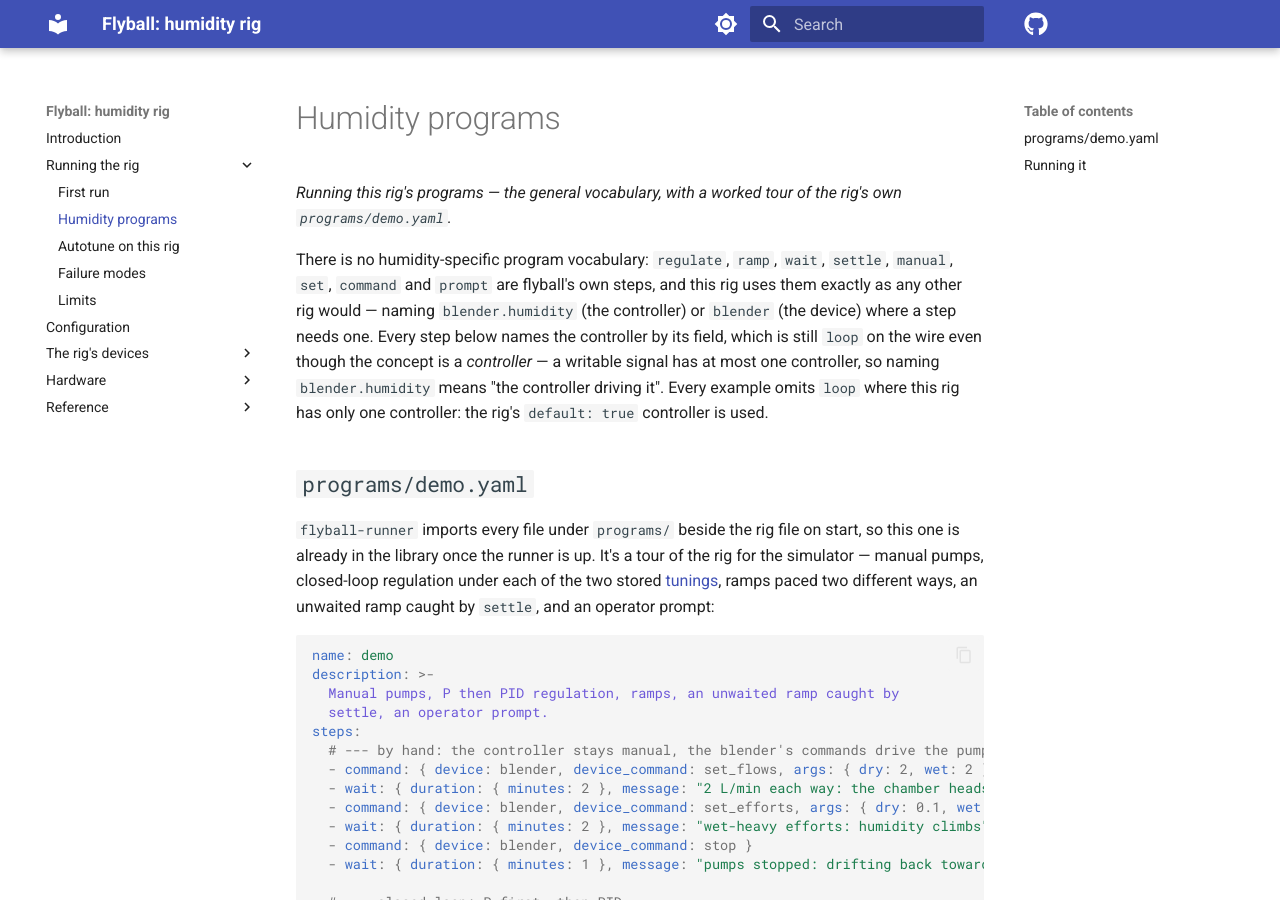
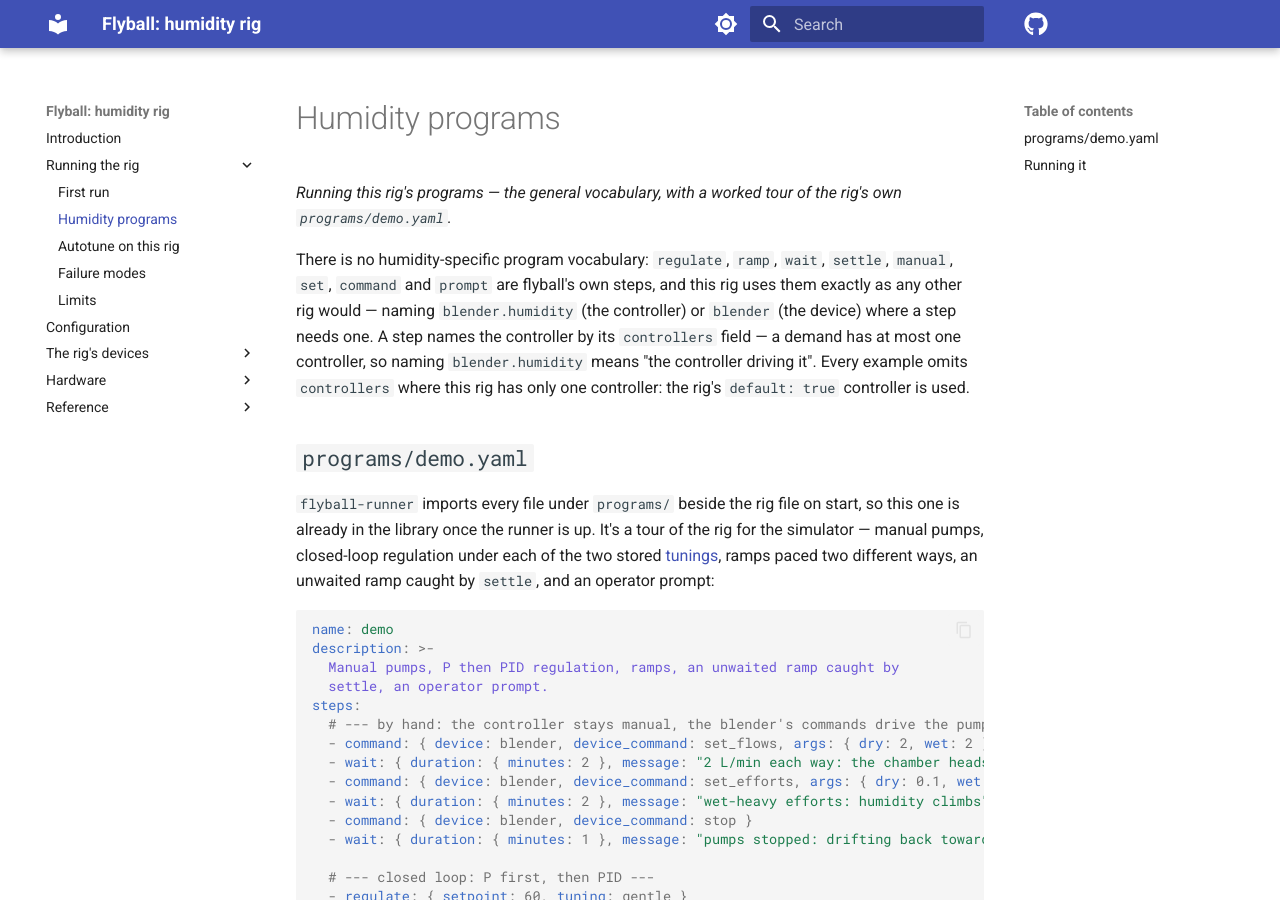
Before and after one commit to bengineer42/humctrl, an MkDocs documentation site: the page built from book/src/1-running/programs.md, in a window 1280 px wide and 900 px high. Built offline with MkDocs 1.6.1 and Material for MkDocs 9.7.7, drawn with Linux system fonts in a browser that asks for light colours; comment, search, counter and statistics services are not loaded; some of the changed text lies outside the part shown.

Commit message:
rename: pair flyball wf1-sweeps f666b0e (program key loop: -> controllers:)
Signed-off-by: Bengineer <158306087+bengineer42@users.noreply.github.com>

```diff
--- a/book/src/1-running/programs.md
+++ b/book/src/1-running/programs.md
@@ -6,10 +6,9 @@ There is no humidity-specific program vocabulary: `regulate`, `ramp`,
 `wait`, `settle`, `manual`, `set`, `command` and `prompt` are flyball's own
 steps, and this rig uses them exactly as any other rig would — naming
 `blender.humidity` (the controller) or `blender` (the device) where a
-step needs one. Every step below names the controller by its field, which
-is still `loop` on the wire even though the concept is a *controller* — a
-writable signal has at most one controller, so naming `blender.humidity`
-means "the controller driving it". Every example omits `loop` where this
+step needs one. A step names the controller by its `controllers` field —
+a demand has at most one controller, so naming `blender.humidity` means
+"the controller driving it". Every example omits `controllers` where this
 rig has only one controller: the rig's `default: true` controller is
 used.
 
@@ -81,11 +80,11 @@ A few things worth noticing:
   `timeout: {minutes: 8}`, whatever the step's own primary field is: it is
   set aside before folding is even considered. `wait`'s `duration` is the
   one time field left once `timeout` is set aside (and `message` is
-  absent); `settle` has no other foldable time field at all — `loop` is
+  absent); `settle` has no other foldable time field at all — `controllers` is
   its primary — so its `timeout` stays nested the same way `prompt`'s
   does.
 - **`manual: blender.humidity`** is the bare-scalar form: `manual`'s only
-  field, `loop`, is primary, so naming just a controller (with nothing
+  field, `controllers`, is primary, so naming just a controller (with nothing
   else to set) can be the step's whole value, the same way `prompt:
   "message"` is short for `prompt: {message: "message"}`.
 - **`command`'s `device_command`**, not `command` — the step's own tag
```
Also changed, not shown: book/src/1-running/first-run.md (+1 -1 lines).
